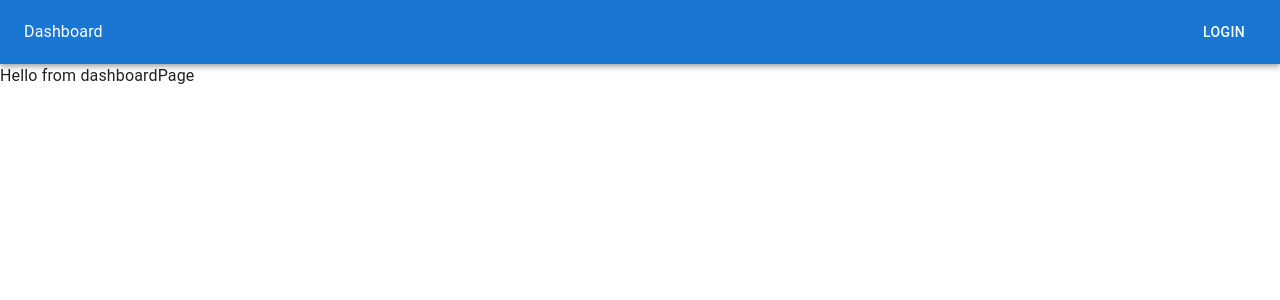
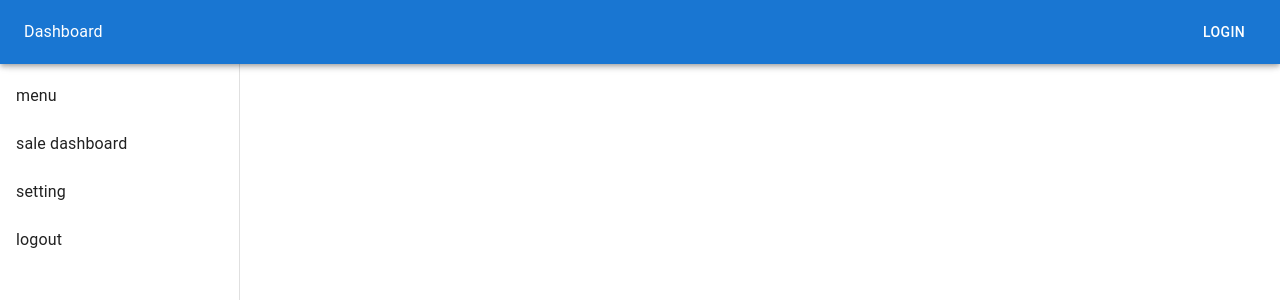
Before and after one commit to mohammadhoseinbaba/Dashboard, a React (Vite) app: page / in a window 1280 px wide. Shown: the top 300 px of the page. Built offline with nearby package versions, Linux system fonts and the light colour scheme.

Commit message:
adding mui topbar and drawer and fix the overlap issue

```diff
--- a/src/layouts/DashboardLayout.tsx
+++ b/src/layouts/DashboardLayout.tsx
@@ -1,4 +1,9 @@
 import { Outlet, Link } from "react-router-dom"
+
+interface MenuItem {
+  id: number;
+  title: string;
+}
 
 import {
   Box,
@@ -12,15 +17,47 @@ import {
   Button
 } from "@mui/material";
 
+const listMenuLeft: MenuItem[] = [
+  { id: 0, title: "menu" },
+  { id: 1, title: "sale dashboard" },
+  { id: 2, title: "setting" },
+  { id: 3, title: "logout" }
+]
+
 export default function DashboardLayout() {
+  const drawerWidth = 240;
   return (
     <>
-      <AppBar position="static">
-        <Toolbar sx={{ justifyContent: "space-between" }}>
-          <Typography>Dashboard</Typography>
-          <Button color="inherit" component={Link} to="/login">Login</Button>
-        </Toolbar>
-      </AppBar>
+      <Box sx={{ display: 'flex' }}>
+        <Drawer
+          variant="permanent"
+          anchor="left"
+          sx={{
+            width: drawerWidth,
+            flexShrink: 0,
+            [`& .MuiDrawer-paper`]: {
+              width: drawerWidth,
+              boxSizing: "border-box",
+            },
+          }}
+        >
+          <Toolbar />
+          <List>
+            {listMenuLeft.map((item) => (
+              <ListItemButton key={item.id}>
+                <ListItemText primary={item.title} />
+              </ListItemButton>
+            ))}
+          </List>
+        </Drawer>
+        <AppBar position="fixed" sx={{ zIndex: (theme) => theme.zIndex.drawer + 1 }} >
+          <Toolbar sx={{ justifyContent: "space-between" }}>
+            <Typography>Dashboard</Typography>
+            <Button color="inherit" component={Link} to="/login">Login</Button>
+          </Toolbar>
+        </AppBar>
+      </Box>
+
 
       <main>
         <Outlet />
```
